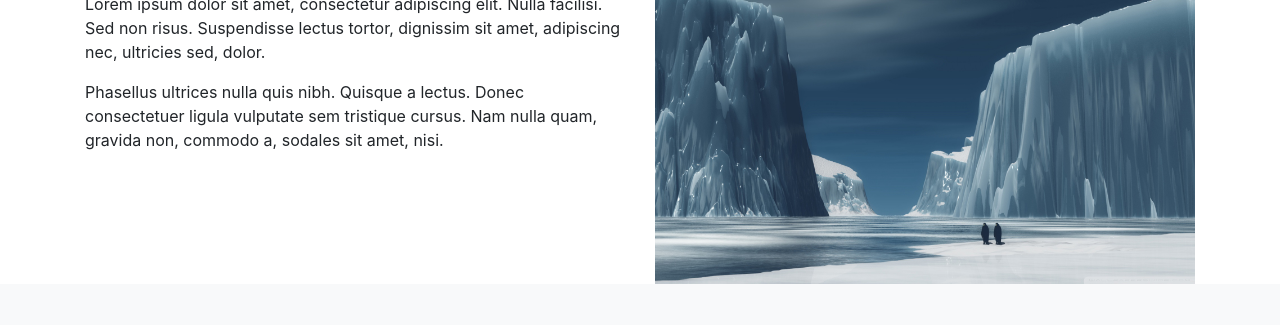
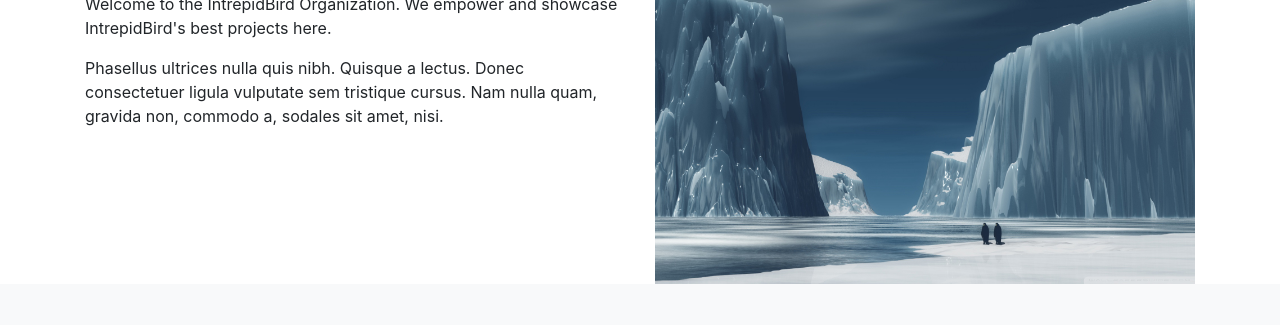
Before and after one commit to intrepidbird-org/intrepidbird-org.github.io, a plain HTML site: page index.html in a window 1280 px wide. Shown: the part 246-571 px from the top of the page. Drawn offline with nearby package versions, Linux system fonts and the light colour scheme.

Commit message:
Update index.html

```diff
--- a/index.html
+++ b/index.html
@@ -19,7 +19,7 @@
         <div class="row">
             <div class="col-md-6">
                 <h2>About Us</h2>
-                <p>Lorem ipsum dolor sit amet, consectetur adipiscing elit. Nulla facilisi. Sed non risus. Suspendisse lectus tortor, dignissim sit amet, adipiscing nec, ultricies sed, dolor.</p>
+                <p>Welcome to the IntrepidBird Organization. We empower and showcase IntrepidBird's best projects here.</p>
                 <p>Phasellus ultrices nulla quis nibh. Quisque a lectus. Donec consectetuer ligula vulputate sem tristique cursus. Nam nulla quam, gravida non, commodo a, sodales sit amet, nisi.</p>
             </div>
             <div class="col-md-6">
```
